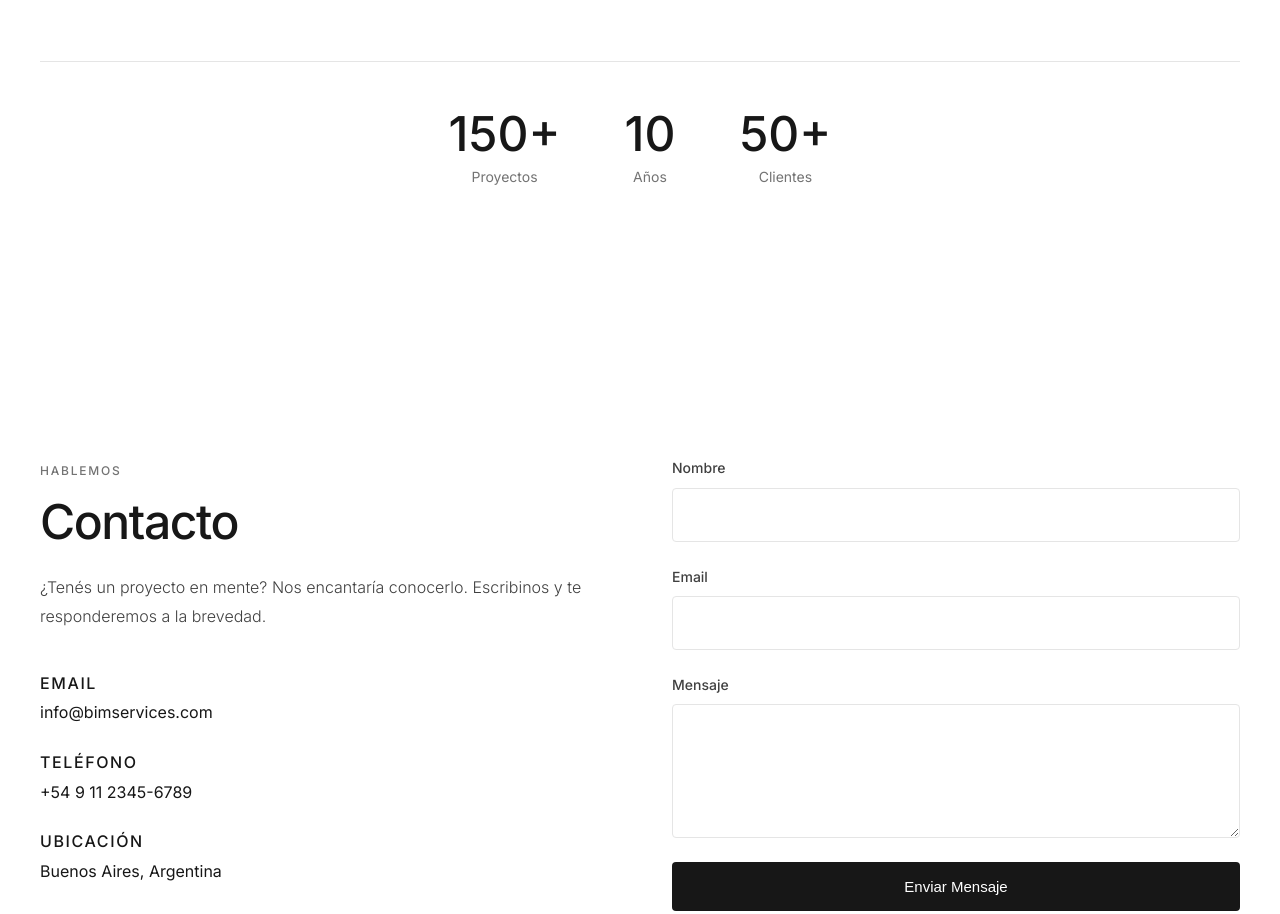
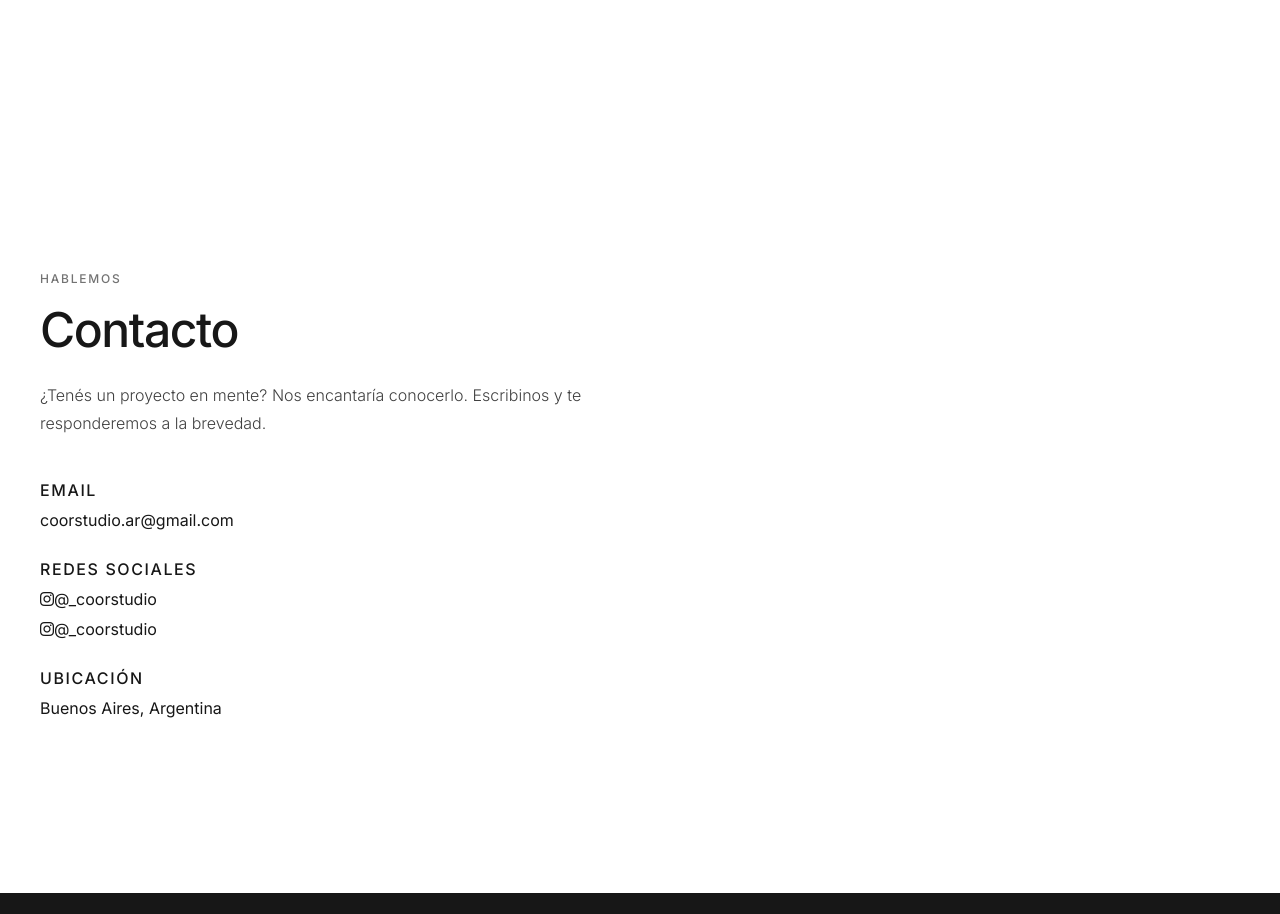
Before and after one commit to abim-arg/abim-arg.github.io, a website: page index.html in a window 1280 px wide. Shown: the part 5004-5918 px from the top of the page. Drawn offline with Linux system fonts and the light colour scheme.

Commit message:
Add files via upload
Agregué redes sociales, saqué lo que decía que teníamos +150 proyectos(un delirio).

```diff
--- a/index.html
+++ b/index.html
@@ -8,6 +8,7 @@
     <link rel="preconnect" href="https://fonts.gstatic.com" crossorigin>
     <link href="https://fonts.googleapis.com/css2?family=Inter:wght@300;400;500;600&display=swap" rel="stylesheet">
     <link rel="stylesheet" href="styles.css">
+    <link rel="stylesheet" href="https://cdnjs.cloudflare.com/ajax/libs/font-awesome/6.5.0/css/all.min.css">
 </head>
 <body>
     <!-- Header -->
@@ -280,7 +281,7 @@
                     </div>
                 </div>
             </div>
-            <div class="about-stats">
+            <!--<div class="about-stats">
                 <div class="stat">
                     <span class="stat-number">150+</span>
                     <span class="stat-label">Proyectos</span>
@@ -293,7 +294,7 @@
                     <span class="stat-number">50+</span>
                     <span class="stat-label">Clientes</span>
                 </div>
-            </div>
+            </div>-->
         </div>
     </section>
 
@@ -309,11 +310,14 @@
                 <div class="contact-details">
                     <div class="contact-item">
                         <span class="contact-label">Email</span>
-                        <a href="mailto:info@bimservices.com">info@bimservices.com</a>
+                        <a href="mailto:info@bimservices.com">coorstudio.ar@gmail.com</a>
                     </div>
                     <div class="contact-item">
-                        <span class="contact-label">Teléfono</span>
-                        <a href="tel:+5491123456789">+54 9 11 2345-6789</a>
+                        <span class="contact-label">Redes Sociales</span>
+                        <a href="https://www.instagram.com/_coorstudio/">
+                            <i class="fa-brands fa-instagram"></i>@_coorstudio</a>
+                        <a href="https://www.instagram.com/_coorstudio/">
+                            <i class="fa-brands fa-instagram"></i>@_coorstudio</a>
                     </div>
                     <div class="contact-item">
                         <span class="contact-label">Ubicación</span>
@@ -322,7 +326,7 @@
                 </div>
             </div>
             <form class="contact-form" id="contactForm">
-                <div class="form-group">
+                <!--<div class="form-group">
                     <label for="name">Nombre</label>
                     <input type="text" id="name" name="name" required>
                 </div>
@@ -334,7 +338,7 @@
                     <label for="message">Mensaje</label>
                     <textarea id="message" name="message" rows="5" required></textarea>
                 </div>
-                <button type="submit" class="btn btn-primary btn-full">Enviar Mensaje</button>
+                <button type="submit" class="btn btn-primary btn-full">Enviar Mensaje</button>-->
             </form>
         </div>
     </section>
```
